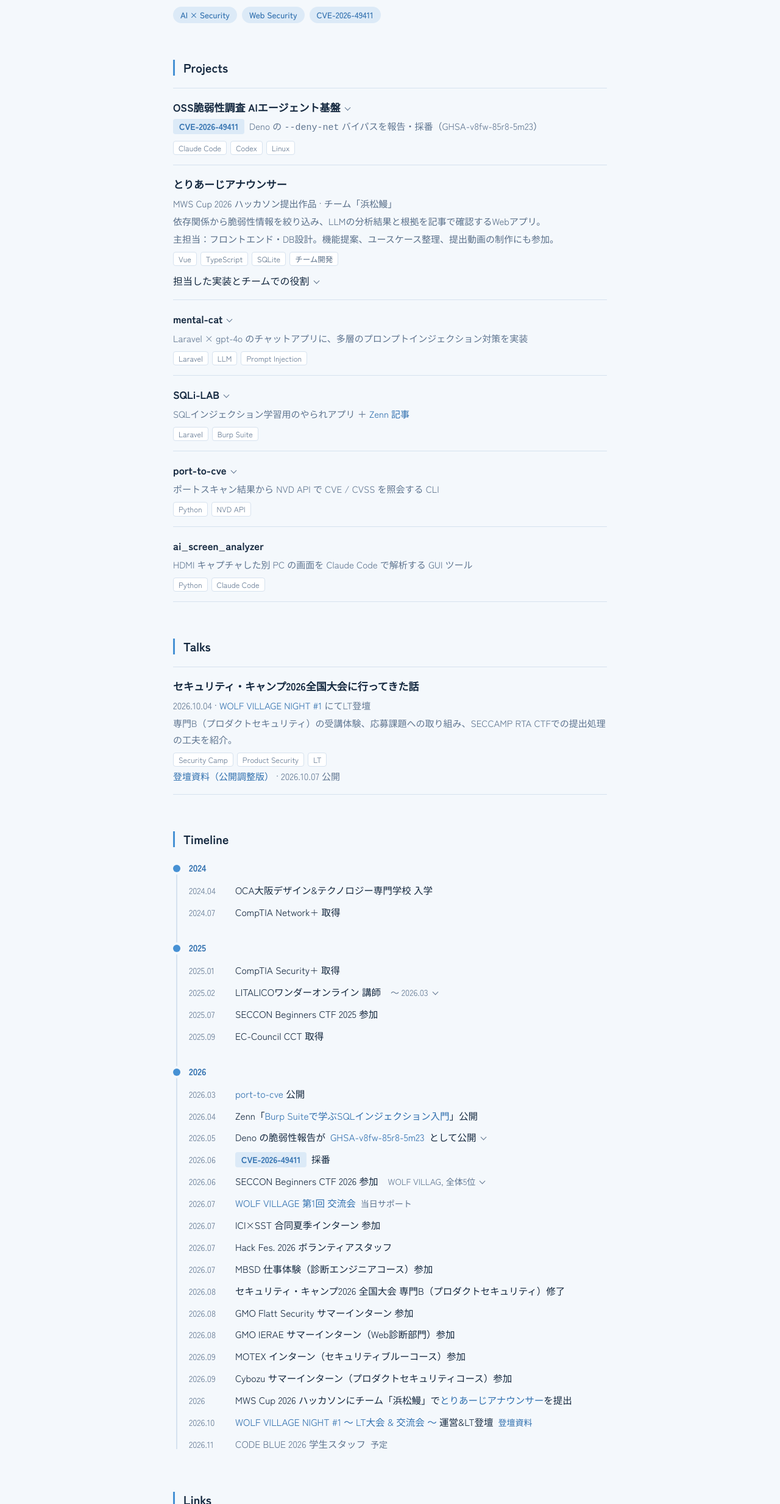
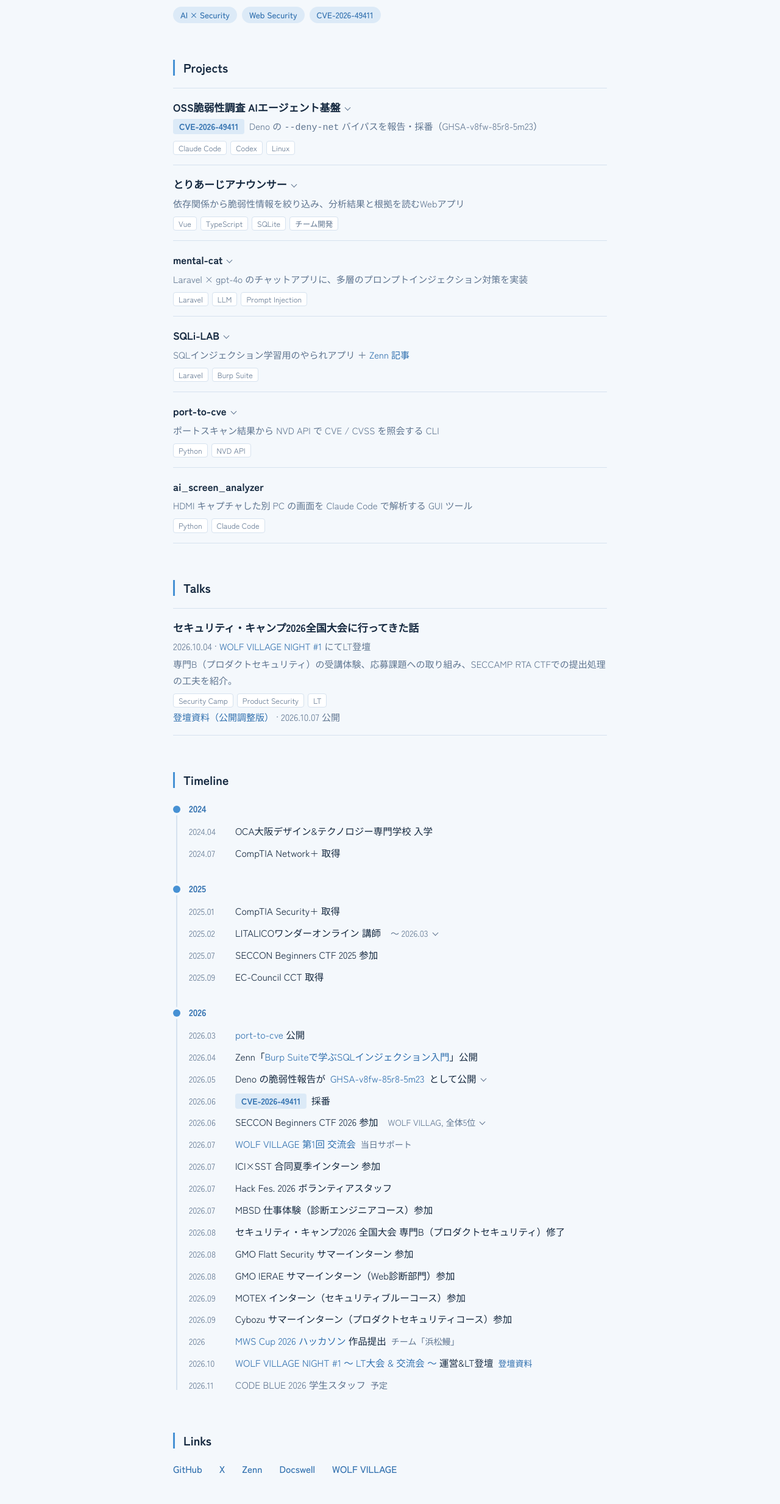
Before and after one commit to sugarless1101/sugarless1101.github.io, a plain HTML site: page index.html in a window 1280 px wide. Shown: the part 334-2800 px from the top of the page at 61% size. Drawn offline with Linux system fonts and the light colour scheme.

Commit message:
Match project entry density and use a circular favicon

```diff
--- a/index.html
+++ b/index.html
@@ -5,7 +5,8 @@
 <meta name="viewport" content="width=device-width, initial-scale=1">
 <title>Sugarless1101</title>
 <meta name="description" content="Masaki Sato / Sugarless1101 — AI Security, Web Security">
-<link rel="icon" href="icon.png">
+<link rel="icon" type="image/png" sizes="64x64" href="favicon.png">
+<link rel="icon" type="image/svg+xml" href="favicon.svg">
 <link rel="preconnect" href="https://fonts.googleapis.com">
 <link rel="preconnect" href="https://fonts.gstatic.com" crossorigin>
 <link href="https://fonts.googleapis.com/css2?family=Zen+Kaku+Gothic+New:wght@400;500;700&display=swap" rel="stylesheet">
@@ -67,8 +68,6 @@
   .badge a { color: inherit; }
   .projects .tags { margin-top: 8px; display: flex; flex-wrap: wrap; gap: 6px; }
   .projects .tags span { font-size: 12.5px; color: var(--muted); border: 1px solid var(--line); background: var(--surface); border-radius: 4px; padding: 0 8px; line-height: 1.7; }
-  .projects .contribution { margin-top: 10px; }
-  #triage-announcer { --muted: #596F89; }
 
   /* timeline: oldest at top, newest at bottom */
   .timeline { position: relative; padding-left: 26px; }
@@ -124,20 +123,14 @@
         <div class="tags"><span>Claude Code</span><span>Codex</span><span>Linux</span></div>
       </li>
       <li id="triage-announcer">
-        <h3><a href="https://github.com/K3NLatte/vulns-news">とりあーじアナウンサー</a></h3>
-        <p class="lead">MWS Cup 2026 ハッカソン提出作品 · チーム「浜松鰻」</p>
-        <p class="lead">依存関係から脆弱性情報を絞り込み、LLMの分析結果と根拠を記事で確認するWebアプリ。</p>
-        <p class="lead">主担当：フロントエンド・DB設計。機能提案、ユースケース整理、提出動画の制作にも参加。</p>
-        <div class="tags"><span>Vue</span><span>TypeScript</span><span>SQLite</span><span>チーム開発</span></div>
-        <details class="contribution">
-          <summary>担当した実装とチームでの役割</summary>
+        <details>
+          <summary><h3><a href="https://github.com/K3NLatte/vulns-news">とりあーじアナウンサー</a></h3></summary>
           <div class="detail">
-            <p>記事一覧・詳細画面、検索・絞り込み・並べ替えなどのフロントエンドを開発。解析の状態や未確認事項、出典を読める表示、スマートフォンでの見やすさ、操作テストも整備しました。</p>
-            <p>DBではSQLiteのスキーマと保存・取得処理、解析JSONとの変換を設計・実装しました。提出版のサーバーはJSON保存を使用し、SQLiteの保存処理は独立した実装です。</p>
-            <p>分業で進めるアジャイル開発の中で、画面の具体案を見せながら機能やプロダクトの位置づけを提案。アイデア出し・壁打ち・ユースケース整理を手伝い、提出用の紹介動画も制作しました。</p>
-            <p><a href="https://github.com/K3NLatte/vulns-news/commits/main/?author=sugarless1101">コミット履歴</a> · <a href="https://github.com/K3NLatte/vulns-news/pull/20">DB設計・実装</a></p>
+            <p>MWS Cup 2026 ハッカソンにチーム「浜松鰻」で提出。主にフロントエンド・DB設計を担当し、動画制作や機能提案、壁打ち・ユースケース整理にも参加。</p>
           </div>
         </details>
+        <p class="lead">依存関係から脆弱性情報を絞り込み、分析結果と根拠を読むWebアプリ</p>
+        <div class="tags"><span>Vue</span><span>TypeScript</span><span>SQLite</span><span>チーム開発</span></div>
       </li>
       <li>
         <details>
@@ -239,7 +232,7 @@
         <li><time>2026.08</time><span>GMO IERAE サマーインターン（Web診断部門）参加</span></li>
         <li><time>2026.09</time><span>MOTEX インターン（セキュリティブルーコース）参加</span></li>
         <li><time>2026.09</time><span>Cybozu サマーインターン（プロダクトセキュリティコース）参加</span></li>
-        <li><time>2026</time><span>MWS Cup 2026 ハッカソンにチーム「浜松鰻」で<a href="#triage-announcer">とりあーじアナウンサー</a>を提出</span></li>
+        <li><time>2026</time><span><a href="#triage-announcer">MWS Cup 2026 ハッカソン</a> 作品提出<span class="sub">チーム「浜松鰻」</span></span></li>
         <li><time>2026.10</time><span><a href="https://wolfvillage.connpass.com/event/407195/">WOLF VILLAGE NIGHT #1 〜 LT大会 &amp; 交流会 〜</a> 運営&amp;LT登壇<span class="sub"><a href="https://www.docswell.com/s/sugarless1101/K9NDQV-wb-lt-seccamp-26b">登壇資料</a></span></span></li>
         <li class="plan"><time>2026.11</time><span>CODE BLUE 2026 学生スタッフ<span class="sub">予定</span></span></li>
       </ul>
```
Also changed, not shown: favicon.png (added), favicon.svg (added).
